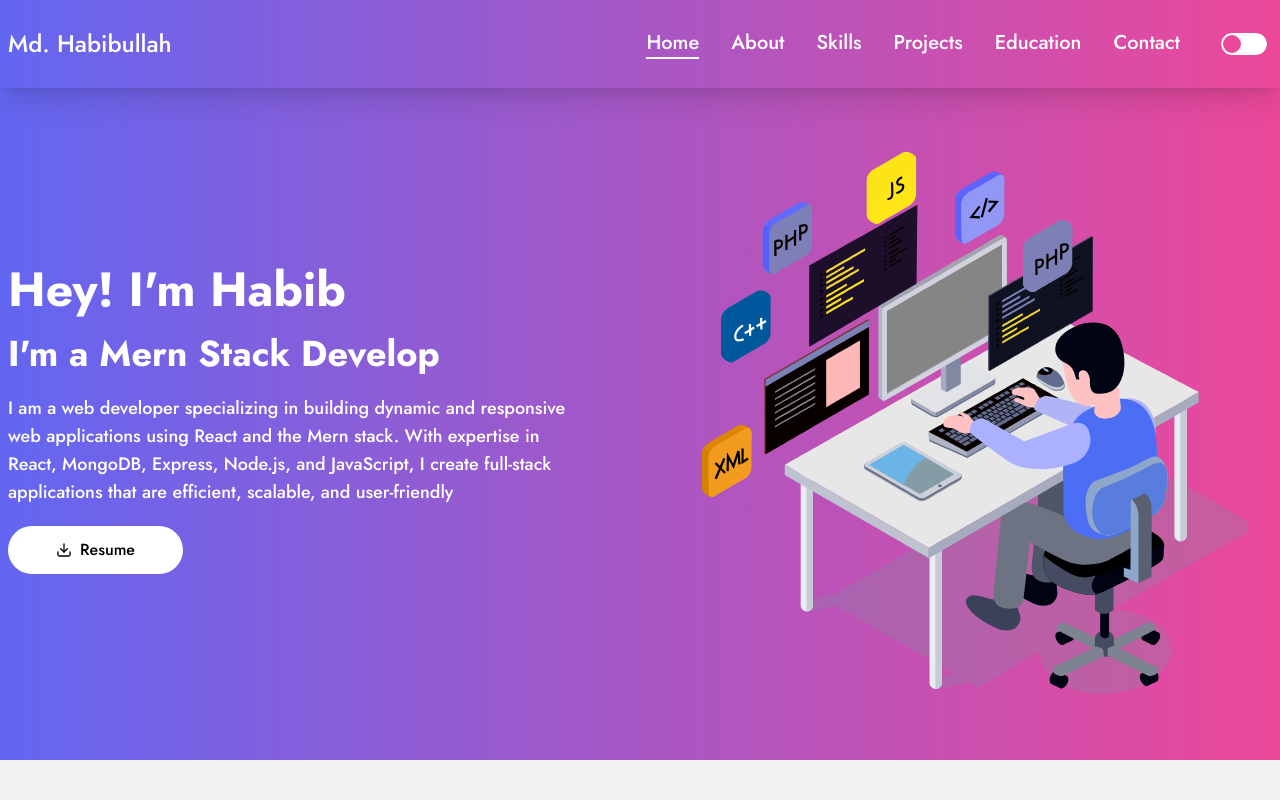
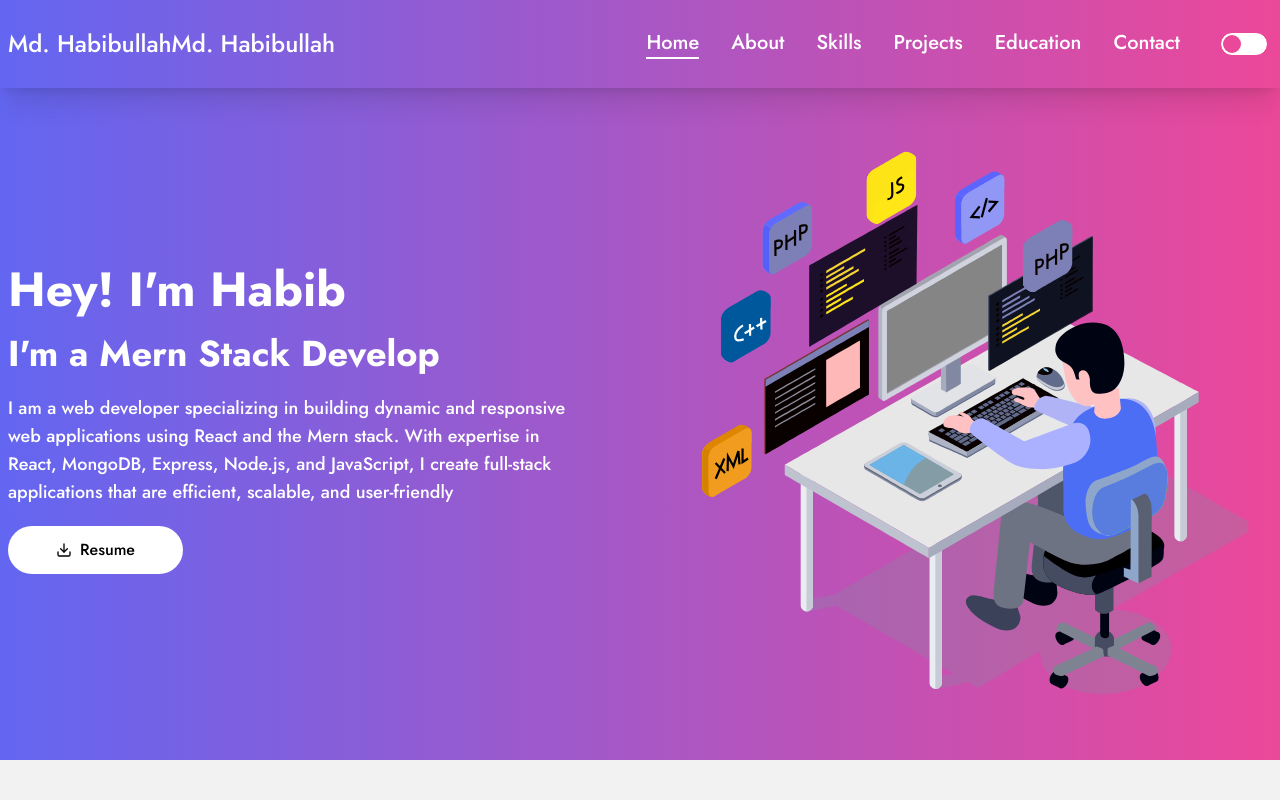
Before and after one commit to HabiburRahman02/portfolio, a React (Vite) app: page / in a window 1280 px wide. Shown: the top 800 px of the page. Built offline with nearby package versions, Linux system fonts and the light colour scheme.

Commit message:
added animation

```diff
--- a/src/pages/Home/Navbar/Navbar.jsx
+++ b/src/pages/Home/Navbar/Navbar.jsx
@@ -39,6 +39,7 @@ const Navbar = () => {
             </ul>
           </div>
           <h2 className="text-2xl hidden lg:block">Md. Habibullah</h2>
+          <h2 className="text-2xl hidden lg:block">Md. Habibullah</h2>
         </div>
         <div className="navbar-end ">
           <h2 className="text-2xl lg:hidden">Md. Habibullah</h2>
```
